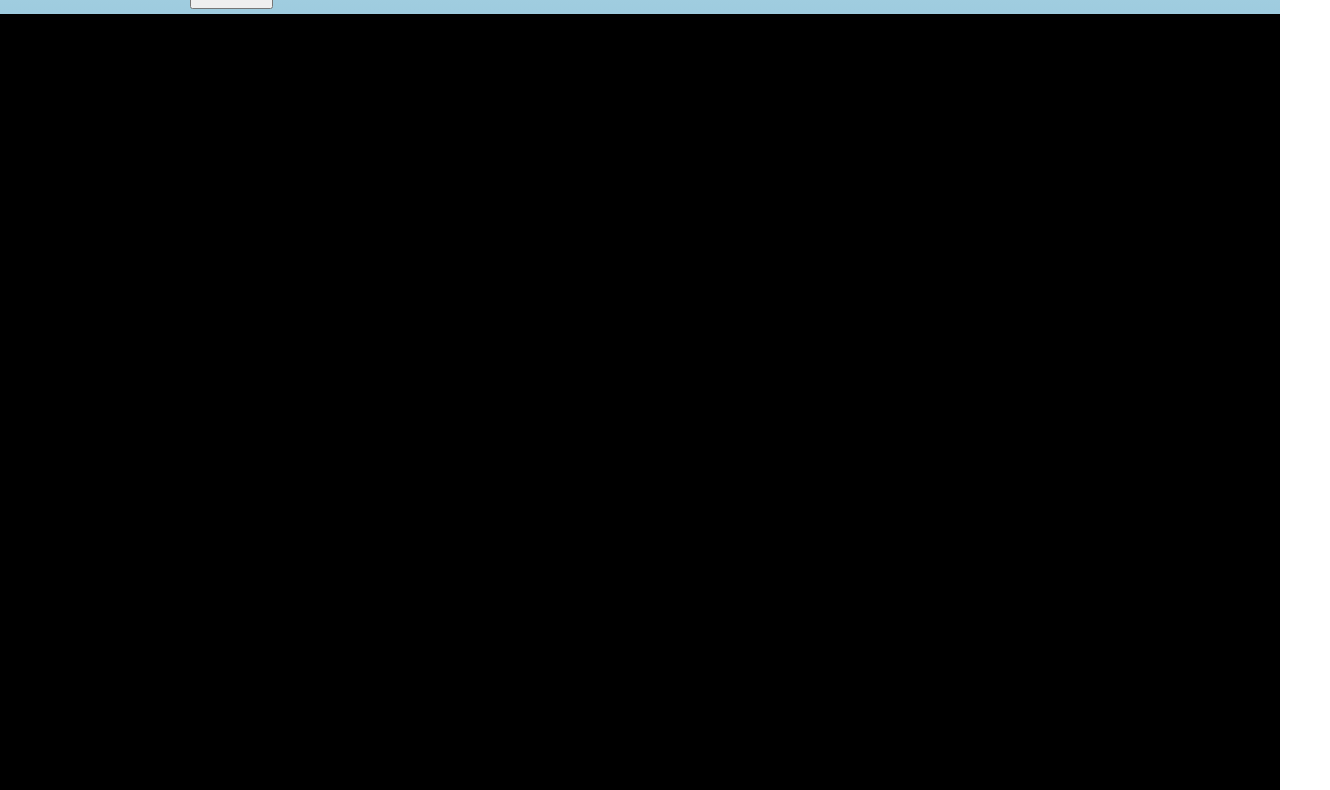
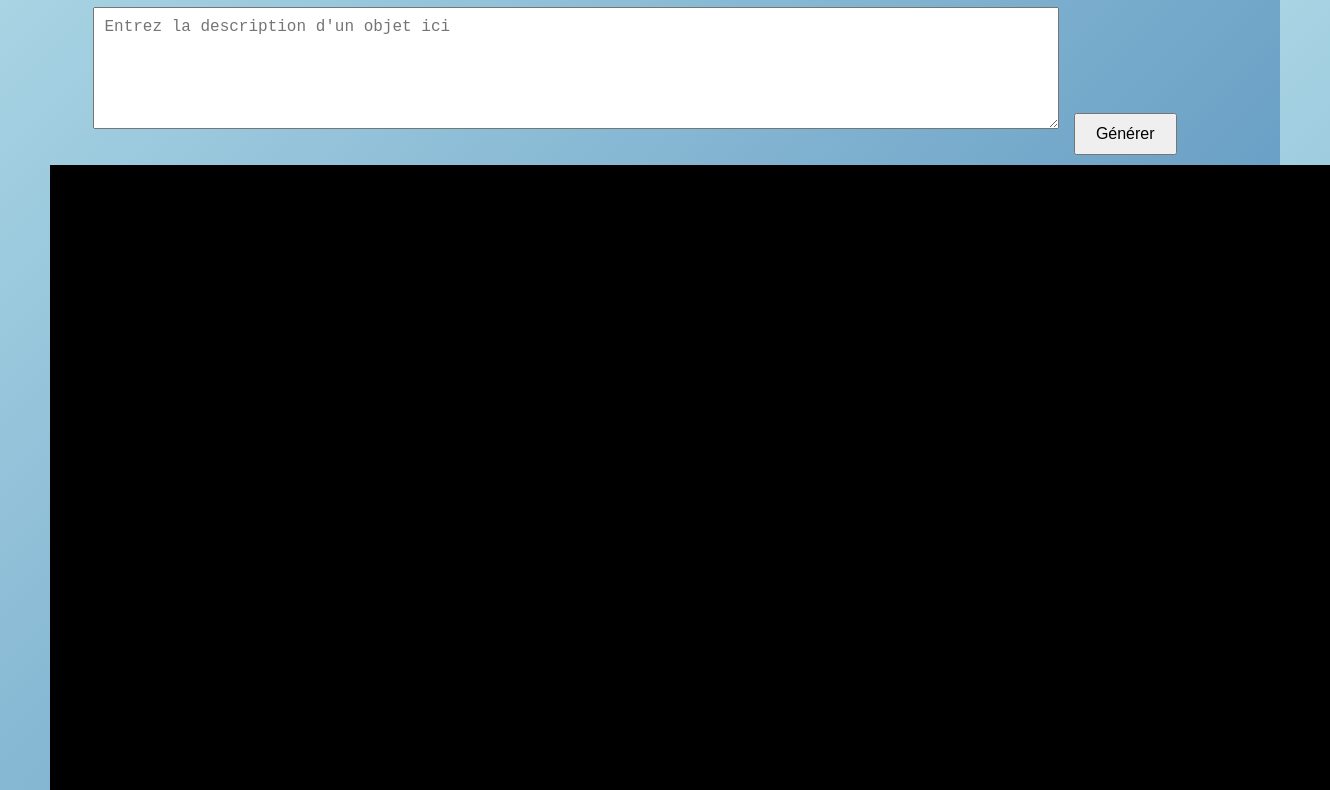
Before and after one commit to Patostef2013roblox/generateurdejeuxroblox, a plain HTML site: page index.html in a window 1280 px wide. Shown: the part 123-913 px from the top of the page, 1330 px wide, since content can reach past the window. Drawn offline with nearby package versions, Linux system fonts and the light colour scheme.

Commit message:
Update style.css

```diff
--- a/style.css
+++ b/style.css
@@ -1,32 +1,33 @@
 body {
+  font-family: Arial, sans-serif;
   margin: 0;
   padding: 0;
-  overflow: hidden;
-  background: linear-gradient(to bottom, #ADD8E6, #4682B4); /* Dégradé bleu clair vers bleu foncé */
-}
-
-#container {
-  position: absolute;
-  top: 20px;
-  left: 50%;
-  transform: translateX(-50%);
-  z-index: 10;
+  background: linear-gradient(135deg, #ADD8E6, #4682B4);
   color: white;
 }
 
-#3dPreview {
-  width: 100%;
-  height: 100vh;
+.container {
+  text-align: center;
+  padding: 50px;
 }
 
-input[type="text"] {
+textarea {
+  width: 80%;
+  height: 100px;
+  font-size: 16px;
   padding: 10px;
-  font-size: 16px;
   margin-bottom: 10px;
 }
 
 button {
-  padding: 10px;
   font-size: 16px;
-  margin: 5px;
+  padding: 10px 20px;
+  margin: 10px;
+  cursor: pointer;
 }
+
+canvas {
+  width: 100%;
+  height: 400px;
+  background: #000;
+}
```
